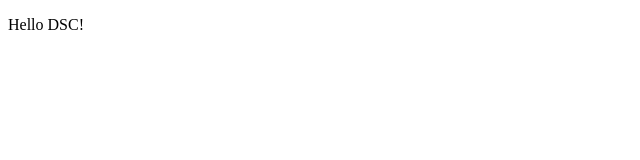
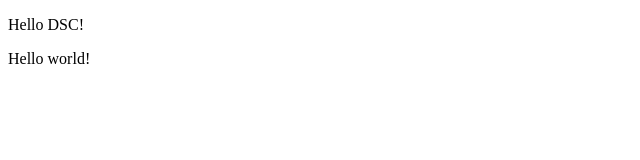
Before and after one commit to Stevens-DSC/crystal, a Next.js app: page / in a window 1280 px wide. Shown: the top 160 px of the page, without its empty margins (0-640 px from the left). Built offline with nearby package versions, Linux system fonts and the light colour scheme.

Commit message:
testing GM

```diff
--- a/pages/index.js
+++ b/pages/index.js
@@ -4,5 +4,6 @@
 export default () => (
   <div>
     <p>Hello DSC!</p>
+    <p> Hello world!</p>
   </div>
 )
```
